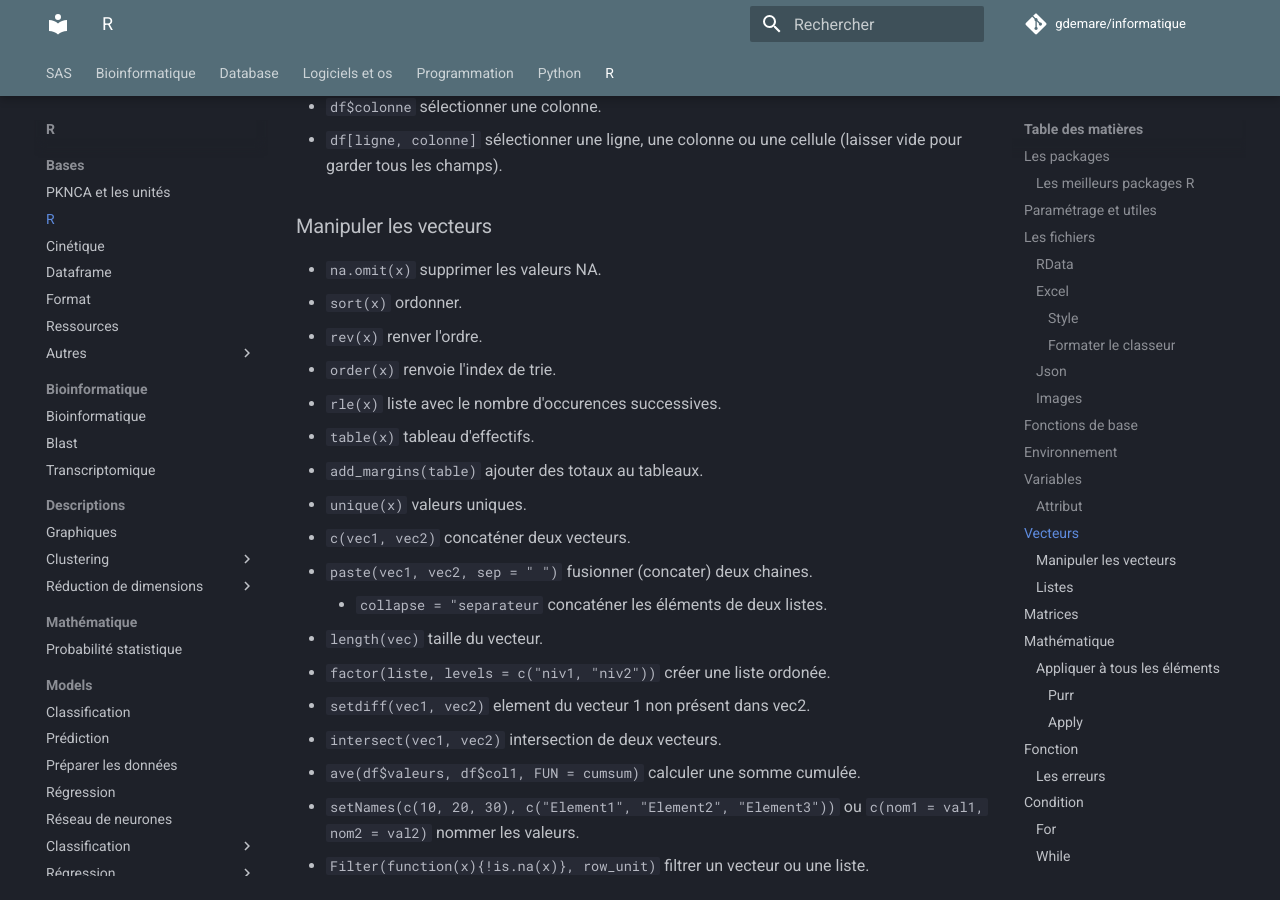
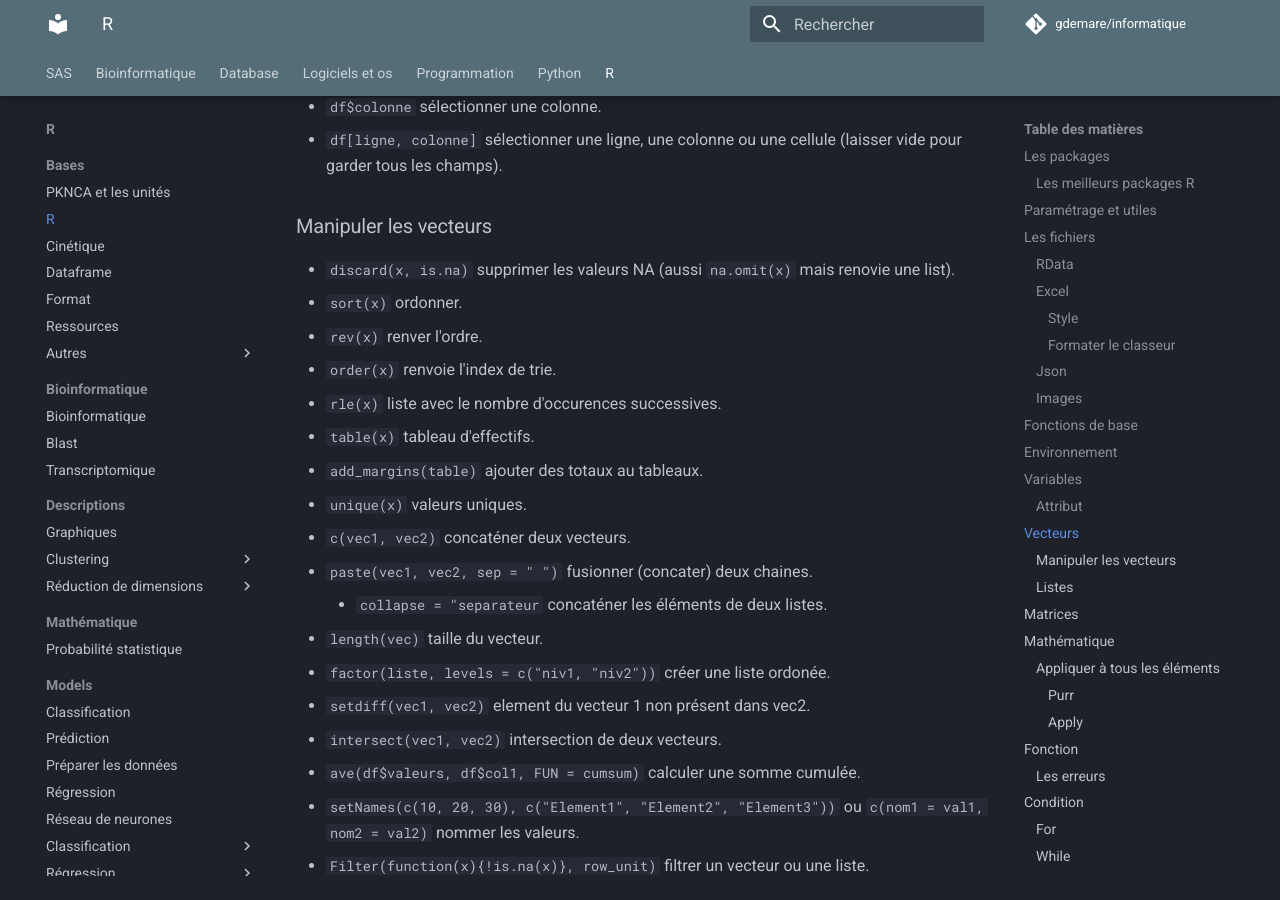
Before and after one commit to gdemare/Informatique, an MkDocs documentation site: the page built from docs/r/bases/R.md, in a window 1280 px wide and 900 px high, scrolled down 4765 px. Built offline with MkDocs 1.6.1 and Material for MkDocs 9.7.7, drawn with Linux system fonts in a browser that asks for light colours; comment, search, counter and statistics services are not loaded.

Commit message:
Update R.md

```diff
--- a/docs/r/bases/R.md
+++ b/docs/r/bases/R.md
@@ -144,7 +144,7 @@ Déclarer des variables :
 * `df[ligne, colonne]` sélectionner une ligne, une colonne ou une cellule (laisser vide pour garder tous les champs).
 ### Manipuler les vecteurs
 
-* `na.omit(x)` supprimer les valeurs NA.
+* `discard(x, is.na)`  supprimer les valeurs NA (aussi `na.omit(x)` mais renovie une list).
 * `sort(x)` ordonner.
 * `rev(x)` renver l'ordre.
 * `order(x)` renvoie l'index de trie.
```
